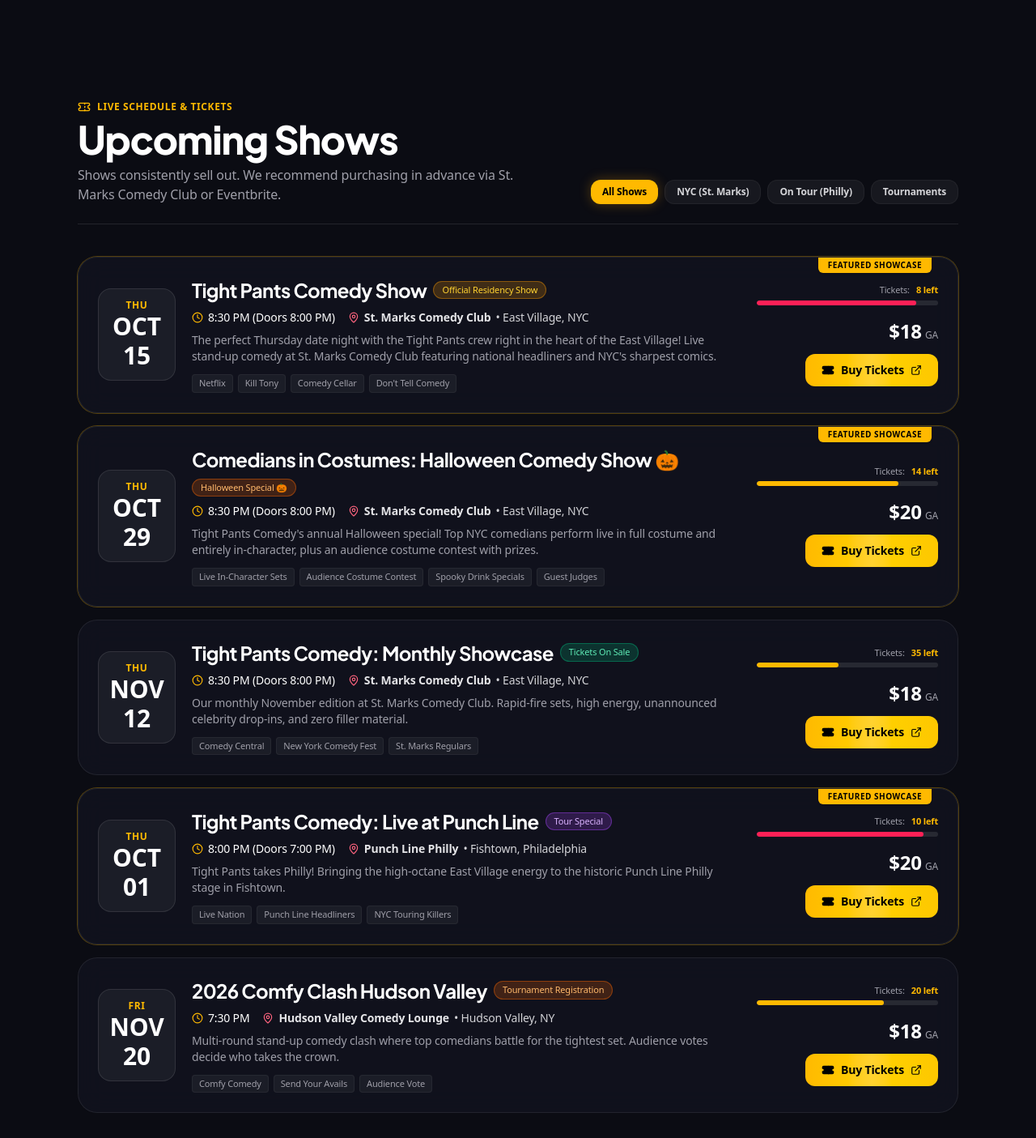
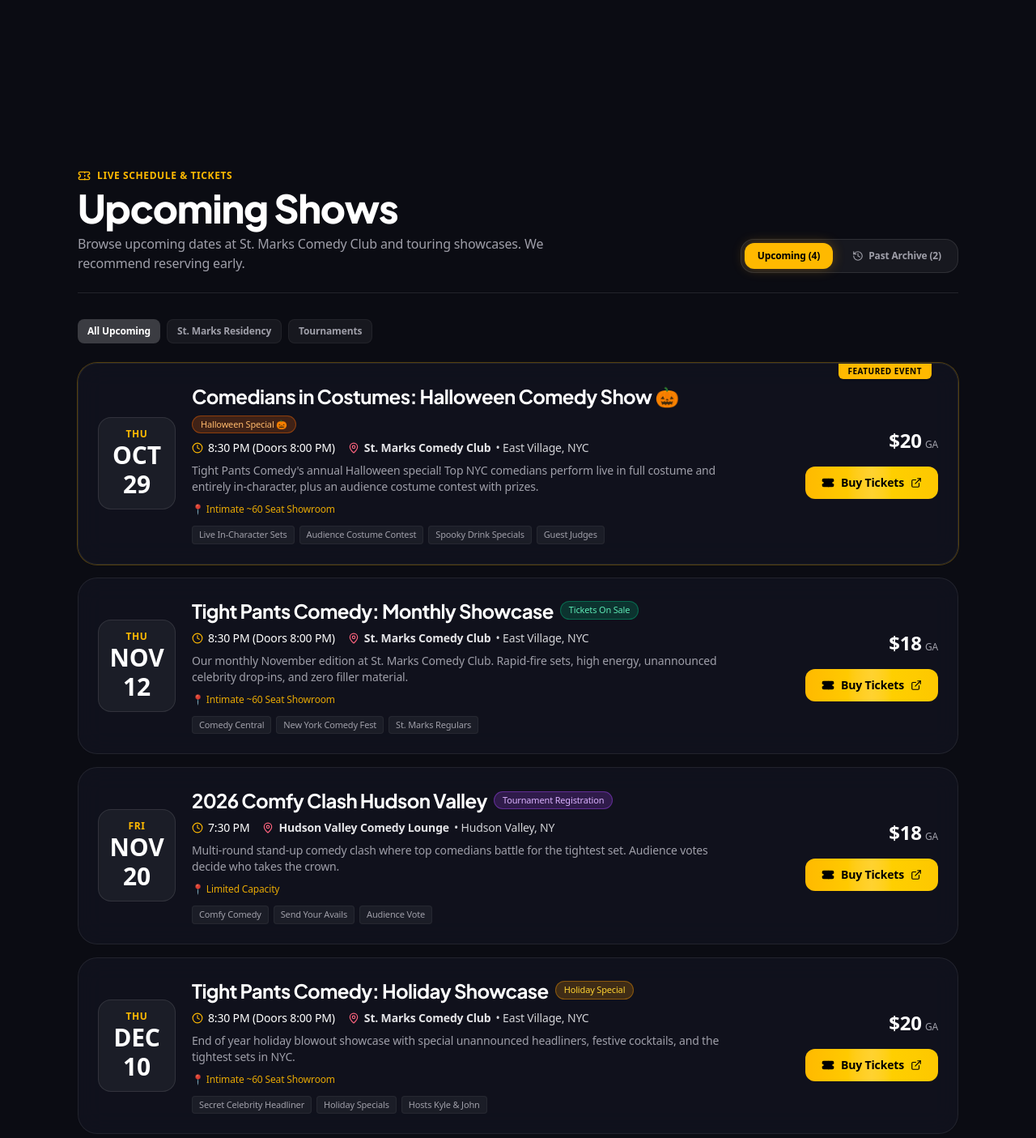
Before and after one commit to BehlV10/tight-pants-comedy, a React (Vite) app: page / in a window 1280 px wide. Shown: the part 1133-2538 px from the top of the page at 81% size. Built offline with nearby package versions, Linux system fonts and the light colour scheme.

Commit message:
Separate upcoming and past shows dynamically and remove fake ticket counters

```diff
--- a/src/components/Hero.jsx
+++ b/src/components/Hero.jsx
@@ -1,7 +1,15 @@
 import React from 'react';
-import { Ticket, Star, Mic, Flame, ArrowRight, MapPin, Calendar } from 'lucide-react';
+import { Ticket, Star, Mic, Flame, ArrowRight, MapPin, Calendar, Sparkles } from 'lucide-react';
+import { SHOWS_DATA } from '../data/shows';
 
 export default function Hero({ onScrollTo }) {
+  // Dynamically find the next upcoming future show
+  const today = new Date().toISOString().slice(0, 10);
+  const upcomingShows = SHOWS_DATA
+    .filter((s) => s.isoDate >= today)
+    .sort((a, b) => a.isoDate.localeCompare(b.isoDate));
+  const nextShow = upcomingShows[0] || SHOWS_DATA.find((s) => s.isFeatured) || SHOWS_DATA[0];
+
   return (
     <section className="relative pt-12 pb-20 md:pt-16 md:pb-28 overflow-hidden">
       {/* Background glow effects */}
@@ -56,7 +64,7 @@ export default function Hero({ onScrollTo }) {
           </button>
         </div>
 
-        {/* Live Next Show Spotlight Card (Real Tight Pants Data) */}
+        {/* Live Next Show Spotlight Card (Dynamically Next Upcoming Show) */}
         <div className="max-w-2xl mx-auto tight-glass-glow rounded-3xl p-6 sm:p-7 relative overflow-hidden">
           <div className="absolute top-0 right-0 w-32 h-32 bg-amber-500/10 rounded-full blur-2xl pointer-events-none" />
 
@@ -71,28 +79,35 @@ export default function Hero({ onScrollTo }) {
               </span>
             </div>
 
-            <span className="inline-flex items-center gap-1.5 text-xs font-bold text-rose-400 bg-rose-500/15 border border-rose-500/30 px-3 py-1 rounded-full w-fit">
-              <Flame className="w-3.5 h-3.5" /> 88% Sold Out • 8 Tickets Left
+            <span className="inline-flex items-center gap-1.5 text-xs font-bold text-orange-400 bg-orange-500/15 border border-orange-500/30 px-3 py-1 rounded-full w-fit">
+              <Sparkles className="w-3.5 h-3.5" /> {nextShow.statusBadge}
             </span>
           </div>
 
           <div className="pt-5 flex flex-col md:flex-row md:items-center justify-between gap-6">
             <div>
               <h3 className="text-xl sm:text-2xl font-bold text-white mb-2">
-                Tight Pants Comedy Show
+                {nextShow.title}
               </h3>
               <div className="space-y-1 text-sm text-zinc-300">
                 <div className="flex items-center gap-2">
                   <Calendar className="w-4 h-4 text-amber-400 shrink-0" />
-                  <span className="font-semibold text-white">Thursday, Oct 15, 2026 • 8:30 PM (Doors 8:00 PM)</span>
+                  <span className="font-semibold text-white">{nextShow.date} • {nextShow.time}</span>
                 </div>
                 <div className="flex items-center gap-2">
                   <MapPin className="w-4 h-4 text-rose-400 shrink-0" />
-                  <span>St. Marks Comedy Club (12 St. Marks Place, NYC)</span>
+                  <span>{nextShow.venue} ({nextShow.address.split(',')[0]}, NYC)</span>
                 </div>
               </div>
+
+              {nextShow.roomCapacityNote && (
+                <div className="text-xs text-amber-300/90 mt-2 font-medium">
+                  📍 {nextShow.roomCapacityNote} • Early arrival recommended
+                </div>
+              )}
+
               <div className="flex flex-wrap gap-1.5 mt-3">
-                {["Netflix", "Kill Tony", "Comedy Cellar", "Don't Tell"].map((credit) => (
+                {nextShow.credits.map((credit) => (
                   <span key={credit} className="text-[11px] font-medium bg-white/5 text-zinc-300 px-2 py-0.5 rounded border border-white/5">
                     {credit}
                   </span>
@@ -102,10 +117,10 @@ export default function Hero({ onScrollTo }) {
 
             <div className="shrink-0 flex flex-col items-start md:items-end justify-center">
               <div className="text-2xl font-black text-white mb-1">
-                $18 <span className="text-xs text-zinc-400 font-normal">($20 after fees)</span>
+                {nextShow.price} <span className="text-xs text-zinc-400 font-normal">GA</span>
               </div>
               <a
-                href="https://www.stmarkscomedy.com/shows/tight-pants-comedy-show-2026-10-15-2cad7303"
+                href={nextShow.ticketUrl}
                 target="_blank"
                 rel="noopener noreferrer"
                 className="w-full md:w-auto inline-flex items-center justify-center gap-2 px-5 py-2.5 rounded-xl font-bold text-black bg-amber-400 hover:bg-amber-300 transition-all text-sm"
--- a/src/components/Navbar.jsx
+++ b/src/components/Navbar.jsx
@@ -10,7 +10,7 @@ export default function Navbar({ onScrollTo }) {
       {/* Top Urgency / Info Bar (Goofs Style) */}
       <div className="bg-gradient-to-r from-amber-400 via-amber-300 to-yellow-400 text-black text-xs font-bold py-1.5 px-4 text-center flex items-center justify-center gap-2">
         <span className="inline-block w-2 h-2 rounded-full bg-black animate-ping"></span>
-        <span>NEXT SHOW: THURSDAY @ ST. MARKS COMEDY CLUB (8:30 PM)</span>
+        <span>NEXT SHOW: THU, OCT 29 @ ST. MARKS COMEDY CLUB • HALLOWEEN SHOW 🎃</span>
         <a
           href="#shows"
           onClick={(e) => { e.preventDefault(); onScrollTo('shows'); }}
--- a/src/components/ShowsSection.jsx
+++ b/src/components/ShowsSection.jsx
@@ -1,13 +1,26 @@
 import React, { useState } from 'react';
-import { Ticket, Calendar, Clock, MapPin, ExternalLink, Flame } from 'lucide-react';
+import { Ticket, Calendar, Clock, MapPin, ExternalLink, Flame, CheckCircle, Sparkles, History } from 'lucide-react';
 import { SHOWS_DATA } from '../data/shows';
 
 export default function ShowsSection() {
-  const [filter, setFilter] = useState('all');
+  const [activeTab, setActiveTab] = useState('upcoming');
+  const [filterCategory, setFilterCategory] = useState('all');
 
-  const filteredShows = SHOWS_DATA.filter((show) => {
-    if (filter === 'all') return true;
-    return show.category === filter;
+  // Dynamic date evaluation
+  const today = new Date().toISOString().slice(0, 10);
+
+  const upcomingShows = SHOWS_DATA
+    .filter((show) => show.isoDate >= today)
+    .sort((a, b) => a.isoDate.localeCompare(b.isoDate));
+
+  const pastShows = SHOWS_DATA
+    .filter((show) => show.isoDate < today)
+    .sort((a, b) => b.isoDate.localeCompare(a.isoDate));
+
+  // Filter within active tab
+  const displayedShows = (activeTab === 'upcoming' ? upcomingShows : pastShows).filter((show) => {
+    if (filterCategory === 'all') return true;
+    return show.category === filterCategory;
   });
 
   const getBadgeStyle = (color) => {
@@ -20,6 +33,8 @@ export default function ShowsSection() {
         return 'bg-purple-500/20 text-purple-300 border-purple-500/40';
       case 'emerald':
         return 'bg-emerald-500/20 text-emerald-300 border-emerald-500/40';
+      case 'zinc':
+        return 'bg-zinc-800 text-zinc-400 border-zinc-700';
       case 'amber':
       default:
         return 'bg-amber-500/20 text-amber-300 border-amber-500/40';
@@ -31,54 +46,85 @@ export default function ShowsSection() {
       <div className="max-w-6xl mx-auto px-4 sm:px-6 lg:px-8">
 
         {/* Section Header */}
-        <div className="flex flex-col md:flex-row md:items-end justify-between gap-6 mb-10 pb-6 border-b border-white/10">
+        <div className="flex flex-col md:flex-row md:items-end justify-between gap-6 mb-8 pb-6 border-b border-white/10">
           <div>
             <div className="inline-flex items-center gap-2 text-xs font-bold text-amber-400 uppercase tracking-wider mb-2">
               <Ticket className="w-4 h-4" /> Live Schedule & Tickets
             </div>
             <h2 className="text-3xl sm:text-4xl md:text-5xl font-extrabold text-white tracking-tight">
-              Upcoming Shows
+              {activeTab === 'upcoming' ? 'Upcoming Shows' : 'Past Shows Archive'}
             </h2>
             <p className="text-zinc-400 text-sm sm:text-base mt-2 max-w-xl">
-              Shows consistently sell out. We recommend purchasing in advance via St. Marks Comedy Club or Eventbrite.
+              {activeTab === 'upcoming'
+                ? "Browse upcoming dates at St. Marks Comedy Club and touring showcases. We recommend reserving early."
+                : "A look back at our recent packed houses in NYC, Philadelphia, and beyond."}
             </p>
           </div>
 
-          {/* Filter Pills */}
-          <div className="flex flex-wrap gap-2">
+          {/* Upcoming vs Past Toggle */}
+          <div className="flex items-center gap-2 bg-white/5 p-1 rounded-2xl border border-white/10 shrink-0">
+            <button
+              onClick={() => { setActiveTab('upcoming'); setFilterCategory('all'); }}
+              className={`px-4 py-2 rounded-xl text-xs font-bold transition-all cursor-pointer ${
+                activeTab === 'upcoming'
+                  ? 'bg-amber-400 text-black shadow-[0_0_15px_rgba(245,158,11,0.3)]'
+                  : 'text-zinc-400 hover:text-white'
+              }`}
+            >
+              Upcoming ({upcomingShows.length})
+            </button>
+            <button
+              onClick={() => { setActiveTab('past'); setFilterCategory('all'); }}
+              className={`px-4 py-2 rounded-xl text-xs font-bold transition-all cursor-pointer flex items-center gap-1.5 ${
+                activeTab === 'past'
+                  ? 'bg-zinc-800 text-white border border-white/10'
+                  : 'text-zinc-400 hover:text-white'
+              }`}
+            >
+              <History className="w-3.5 h-3.5" />
+              Past Archive ({pastShows.length})
+            </button>
+          </div>
+        </div>
+
+        {/* Category Filters for Upcoming */}
+        {activeTab === 'upcoming' && (
+          <div className="flex flex-wrap gap-2 mb-6">
             {[
-              { id: 'all', label: 'All Shows' },
-              { id: 'nyc', label: 'NYC (St. Marks)' },
-              { id: 'tour', label: 'On Tour (Philly)' },
+              { id: 'all', label: 'All Upcoming' },
+              { id: 'nyc', label: 'St. Marks Residency' },
               { id: 'competition', label: 'Tournaments' },
             ].map((tab) => (
               <button
                 key={tab.id}
-                onClick={() => setFilter(tab.id)}
-                className={`px-3.5 py-1.5 rounded-xl text-xs font-semibold transition-all cursor-pointer ${
-                  filter === tab.id
-                    ? 'bg-amber-400 text-black font-bold shadow-[0_0_15px_rgba(245,158,11,0.3)]'
-                    : 'bg-white/5 hover:bg-white/10 text-zinc-300 border border-white/5'
+                onClick={() => setFilterCategory(tab.id)}
+                className={`px-3 py-1.5 rounded-lg text-xs font-semibold transition-all cursor-pointer ${
+                  filterCategory === tab.id
+                    ? 'bg-white/20 text-white font-bold'
+                    : 'bg-white/5 hover:bg-white/10 text-zinc-400 border border-white/5'
                 }`}
               >
                 {tab.label}
               </button>
             ))}
           </div>
-        </div>
+        )}
 
         {/* Shows List */}
         <div className="space-y-4">
-          {filteredShows.map((show) => (
+          {displayedShows.map((show) => {
+            const isPastShow = activeTab === 'past';
+
+            return (
               <div
                 key={show.id}
                 className={`tight-glass hover:border-white/20 transition-all rounded-3xl p-5 sm:p-6 relative group overflow-hidden ${
-                show.isFeatured ? 'ring-1 ring-amber-400/30' : ''
-              }`}
+                  show.isFeatured && !isPastShow ? 'ring-1 ring-amber-400/30' : ''
+                } ${isPastShow ? 'opacity-85 bg-black/40' : ''}`}
               >
-              {show.isFeatured && (
+                {show.isFeatured && !isPastShow && (
                   <div className="absolute top-0 right-8 bg-amber-400 text-black text-[10px] font-bold uppercase tracking-wider px-3 py-0.5 rounded-b-md shadow-sm">
-                  Featured Showcase
+                    Featured Event
                   </div>
                 )}
 
@@ -88,11 +134,13 @@ export default function ShowsSection() {
                   <div className="flex flex-col sm:flex-row sm:items-center gap-5 flex-1">
 
                     {/* Date Badge */}
-                  <div className="shrink-0 flex sm:flex-col items-center justify-center bg-white/5 border border-white/10 rounded-2xl w-full sm:w-24 p-3 text-center">
+                    <div className={`shrink-0 flex sm:flex-col items-center justify-center border rounded-2xl w-full sm:w-24 p-3 text-center ${
+                      isPastShow ? 'bg-zinc-900 border-white/5' : 'bg-white/5 border-white/10'
+                    }`}>
                       <span className="text-xs font-bold text-amber-400 uppercase tracking-wider mr-2 sm:mr-0">
                         {show.dayOfWeek}
                       </span>
-                    <span className="text-2xl sm:text-3xl font-extrabold text-white">
+                      <span className={`text-2xl sm:text-3xl font-extrabold ${isPastShow ? 'text-zinc-400' : 'text-white'}`}>
                         {show.displayDate}
                       </span>
                     </div>
@@ -100,7 +148,9 @@ export default function ShowsSection() {
                     {/* Main Info */}
                     <div className="space-y-2 flex-1">
                       <div className="flex flex-wrap items-center gap-2">
-                      <h3 className="text-xl sm:text-2xl font-bold text-white group-hover:text-amber-300 transition-colors">
+                        <h3 className={`text-xl sm:text-2xl font-bold transition-colors ${
+                          isPastShow ? 'text-zinc-300' : 'text-white group-hover:text-amber-300'
+                        }`}>
                           {show.title}
                         </h3>
                         <span className={`text-[11px] font-medium px-2.5 py-0.5 rounded-full border ${getBadgeStyle(show.badgeColor)}`}>
@@ -123,6 +173,13 @@ export default function ShowsSection() {
                         {show.description}
                       </p>
 
+                      {/* Room capacity / authenticty note */}
+                      {show.roomCapacityNote && !isPastShow && (
+                        <div className="text-xs text-amber-400/90 font-medium pt-0.5">
+                          📍 {show.roomCapacityNote}
+                        </div>
+                      )}
+
                       {/* Credits pills */}
                       <div className="flex flex-wrap gap-1.5 pt-1">
                         {show.credits.map((credit) => (
@@ -137,31 +194,22 @@ export default function ShowsSection() {
                     </div>
                   </div>
 
-                {/* Right side: Capacity bar, price, and CTA */}
-                <div className="shrink-0 flex flex-col sm:flex-row lg:flex-col items-start sm:items-center lg:items-end justify-between gap-4 pt-4 sm:pt-0 border-t sm:border-t-0 border-white/10 lg:w-56">
+                  {/* Right side: Price, and CTA */}
+                  <div className="shrink-0 flex flex-col sm:flex-row lg:flex-col items-start sm:items-center lg:items-end justify-between gap-4 pt-4 sm:pt-0 border-t sm:border-t-0 border-white/10 lg:w-52">
 
-                  {/* Capacity progress */}
-                  <div className="w-full text-right sm:text-left lg:text-right">
-                    <div className="flex items-center justify-between lg:justify-end gap-2 text-[11px] font-medium mb-1">
-                      <span className="text-zinc-400">Tickets:</span>
-                      <span className="text-amber-400 font-semibold">{show.remainingTickets} left</span>
-                    </div>
-                    <div className="w-full bg-white/10 h-1.5 rounded-full overflow-hidden">
-                      <div
-                        className={`h-full rounded-full ${
-                          show.capacityPercent > 80 ? 'bg-rose-500' : 'bg-amber-400'
-                        }`}
-                        style={{ width: `${show.capacityPercent}%` }}
-                      />
-                    </div>
+                    <div className="text-xl sm:text-2xl font-black text-white">
+                      {show.price}
+                      <span className="text-xs text-zinc-400 font-normal ml-1">
+                        {isPastShow ? '' : 'GA'}
+                      </span>
                     </div>
 
-                  <div className="flex items-center lg:flex-col lg:items-end justify-between w-full gap-3">
-                    <div className="text-xl sm:text-2xl font-black text-white">
-                      {show.price}
-                      <span className="text-xs text-zinc-400 font-normal ml-1">GA</span>
+                    {isPastShow ? (
+                      <div className="inline-flex items-center justify-center gap-1.5 px-4 py-2 rounded-xl text-xs font-semibold text-zinc-400 bg-white/5 border border-white/5">
+                        <CheckCircle className="w-3.5 h-3.5 text-emerald-400" />
+                        <span>Show Concluded</span>
                       </div>
-
+                    ) : (
                       <a
                         href={show.ticketUrl}
                         target="_blank"
@@ -172,13 +220,14 @@ export default function ShowsSection() {
                         <span>Buy Tickets</span>
                         <ExternalLink className="w-3.5 h-3.5" />
                       </a>
-                  </div>
+                    )}
 
                   </div>
 
                 </div>
               </div>
-          ))}
+            );
+          })}
         </div>
 
         {/* Eventbrite Organizer link banner */}
--- a/src/data/shows.js
+++ b/src/data/shows.js
@@ -1,6 +1,6 @@
 export const SHOWS_DATA = [
   {
-    id: "st-marks-current",
+    id: "st-marks-oct15",
     title: "Tight Pants Comedy Show",
     venue: "St. Marks Comedy Club",
     neighborhood: "East Village, NYC",
@@ -13,15 +13,35 @@ export const SHOWS_DATA = [
     price: "$18",
     priceAfterFees: "$20.00 after fees",
     category: "nyc",
-    statusBadge: "Official Residency Show",
-    badgeColor: "amber",
-    capacityPercent: 88,
-    remainingTickets: 8,
+    statusBadge: "Concluded • Full House",
+    badgeColor: "zinc",
     ticketUrl: "https://www.stmarkscomedy.com/shows/tight-pants-comedy-show-2026-10-15-2cad7303",
     secondaryUrl: "https://tightpantscomedy.eventbrite.com",
     credits: ["Netflix", "Kill Tony", "Comedy Cellar", "Don't Tell Comedy"],
-    description: "The perfect Thursday date night with the Tight Pants crew right in the heart of the East Village! Live stand-up comedy at St. Marks Comedy Club featuring national headliners and NYC's sharpest comics.",
-    isFeatured: true
+    description: "Thursday night showcase at St. Marks Comedy Club featuring national headliners and NYC's sharpest comics.",
+    isFeatured: false
+  },
+  {
+    id: "punchline-philly-oct01",
+    title: "Tight Pants Comedy: Live at Punch Line",
+    venue: "Punch Line Philly",
+    neighborhood: "Fishtown, Philadelphia",
+    address: "33 E Laurel St, Philadelphia, PA 19123",
+    date: "Thursday, Oct 1, 2026",
+    isoDate: "2026-10-01",
+    displayDate: "OCT 01",
+    dayOfWeek: "THU",
+    time: "8:00 PM (Doors 7:00 PM)",
+    price: "$20",
+    priceAfterFees: "$25 at door",
+    category: "tour",
+    statusBadge: "Concluded • Sold Out",
+    badgeColor: "zinc",
+    ticketUrl: "https://www.ticketmaster.com/tight-pants-comedy-philadelphia-pennsylvania-10-01-2026/event/020064C6F69CA49E",
+    secondaryUrl: "https://tightpantscomedy.eventbrite.com",
+    credits: ["Live Nation", "Punch Line Headliners", "Touring Killers"],
+    description: "Tight Pants took Philly! Bringing high-octane East Village energy to the historic Punch Line Philly stage.",
+    isFeatured: false
   },
   {
     id: "st-marks-halloween",
@@ -39,8 +59,7 @@ export const SHOWS_DATA = [
     category: "nyc",
     statusBadge: "Halloween Special 🎃",
     badgeColor: "orange",
-    capacityPercent: 78,
-    remainingTickets: 14,
+    roomCapacityNote: "Intimate ~60 Seat Showroom",
     ticketUrl: "https://tightpantscomedy.eventbrite.com",
     secondaryUrl: "https://www.stmarkscomedy.com/shows",
     credits: ["Live In-Character Sets", "Audience Costume Contest", "Spooky Drink Specials", "Guest Judges"],
@@ -63,37 +82,12 @@ export const SHOWS_DATA = [
     category: "nyc",
     statusBadge: "Tickets On Sale",
     badgeColor: "emerald",
-    capacityPercent: 45,
-    remainingTickets: 35,
+    roomCapacityNote: "Intimate ~60 Seat Showroom",
     ticketUrl: "https://tightpantscomedy.eventbrite.com",
     secondaryUrl: "https://www.stmarkscomedy.com",
     credits: ["Comedy Central", "New York Comedy Fest", "St. Marks Regulars"],
     description: "Our monthly November edition at St. Marks Comedy Club. Rapid-fire sets, high energy, unannounced celebrity drop-ins, and zero filler material.",
     isFeatured: false
-  },
-  {
-    id: "punchline-philly",
-    title: "Tight Pants Comedy: Live at Punch Line",
-    venue: "Punch Line Philly",
-    neighborhood: "Fishtown, Philadelphia",
-    address: "33 E Laurel St, Philadelphia, PA 19123",
-    date: "Thursday, Oct 1, 2026",
-    isoDate: "2026-10-01",
-    displayDate: "OCT 01",
-    dayOfWeek: "THU",
-    time: "8:00 PM (Doors 7:00 PM)",
-    price: "$20",
-    priceAfterFees: "$25 at door",
-    category: "tour",
-    statusBadge: "Tour Special",
-    badgeColor: "purple",
-    capacityPercent: 92,
-    remainingTickets: 10,
-    ticketUrl: "https://www.ticketmaster.com/tight-pants-comedy-philadelphia-pennsylvania-10-01-2026/event/020064C6F69CA49E",
-    secondaryUrl: "https://tightpantscomedy.eventbrite.com",
-    credits: ["Live Nation", "Punch Line Headliners", "NYC Touring Killers"],
-    description: "Tight Pants takes Philly! Bringing the high-octane East Village energy to the historic Punch Line Philly stage in Fishtown.",
-    isFeatured: true
   },
   {
     id: "comfy-clash-hv",
@@ -110,13 +104,35 @@ export const SHOWS_DATA = [
     priceAfterFees: "$18 GA",
     category: "competition",
     statusBadge: "Tournament Registration",
-    badgeColor: "orange",
-    capacityPercent: 70,
-    remainingTickets: 20,
+    badgeColor: "purple",
+    roomCapacityNote: "Limited Capacity",
     ticketUrl: "https://www.sendyouravails.com/c/comfy-comedy/ClashHV",
     secondaryUrl: "https://forms.gle/VZreKT7KXQFju9hG9",
     credits: ["Comfy Comedy", "Send Your Avails", "Audience Vote"],
     description: "Multi-round stand-up comedy clash where top comedians battle for the tightest set. Audience votes decide who takes the crown.",
+    isFeatured: false
+  },
+  {
+    id: "st-marks-december",
+    title: "Tight Pants Comedy: Holiday Showcase",
+    venue: "St. Marks Comedy Club",
+    neighborhood: "East Village, NYC",
+    address: "12 St. Marks Place, New York, NY 10003",
+    date: "Thursday, Dec 10, 2026",
+    isoDate: "2026-12-10",
+    displayDate: "DEC 10",
+    dayOfWeek: "THU",
+    time: "8:30 PM (Doors 8:00 PM)",
+    price: "$20",
+    priceAfterFees: "$20.00 after fees",
+    category: "nyc",
+    statusBadge: "Holiday Special",
+    badgeColor: "amber",
+    roomCapacityNote: "Intimate ~60 Seat Showroom",
+    ticketUrl: "https://tightpantscomedy.eventbrite.com",
+    secondaryUrl: "https://www.stmarkscomedy.com",
+    credits: ["Secret Celebrity Headliner", "Holiday Specials", "Hosts Kyle & John"],
+    description: "End of year holiday blowout showcase with special unannounced headliners, festive cocktails, and the tightest sets in NYC.",
     isFeatured: false
   }
 ];
```
Lines whose indentation alone changed are shown as unchanged.
